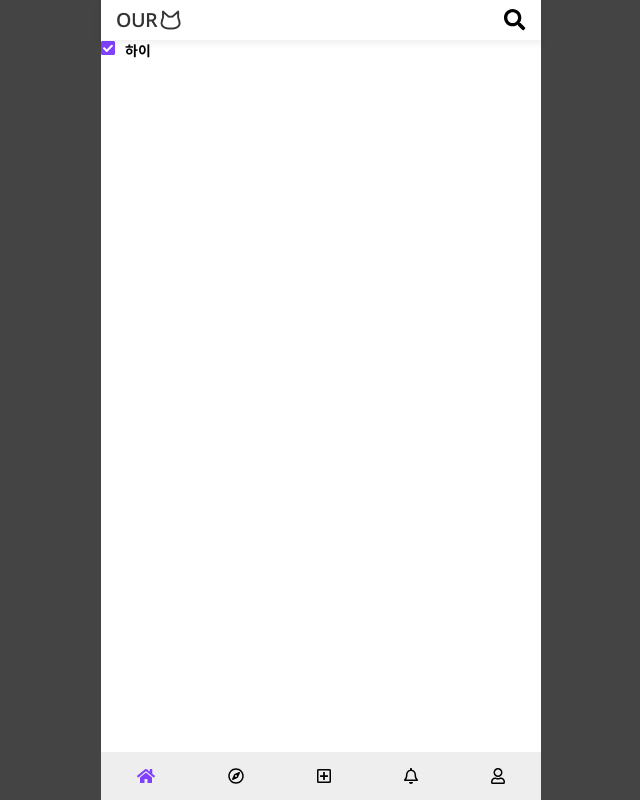
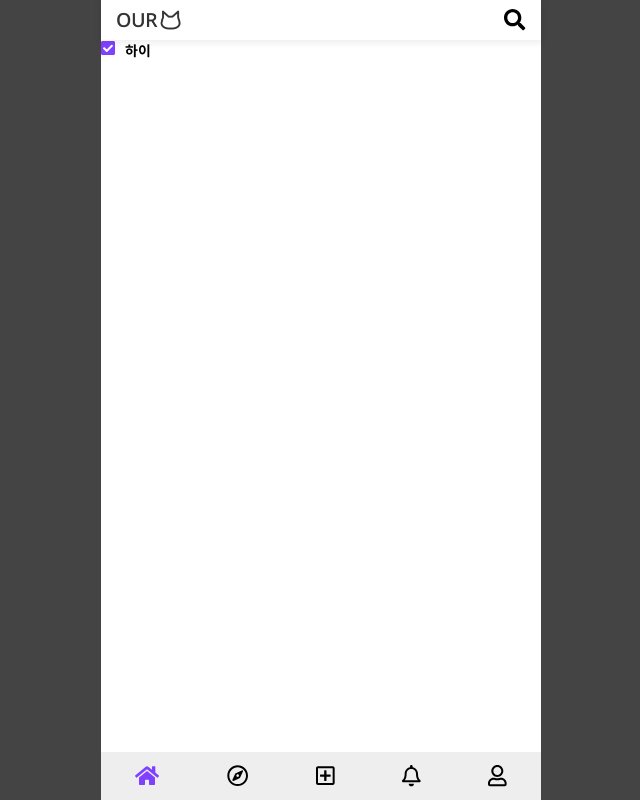
Before and after one commit to ourCat/ourCat_frontend, a Next.js app: page / in a window 1280 px wide. Shown: the top 800 px of the page, without its empty margins (319-959 px from the left). Built offline with nearby package versions, Linux system fonts and the light colour scheme.

Commit message:
refactor : 아이콘 사이즈 lg로 수정

```diff
--- a/src/components/organisms/BottomNavigation/index.tsx
+++ b/src/components/organisms/BottomNavigation/index.tsx
@@ -64,6 +64,7 @@ export const BottomNavigation: React.FC<BottomNavigationProps> = props => {
               {...item}
               onClick={onClickIcon}
               color={selected === item.id ? themeContext.colors.MAIN : null}
+              size={'lg'}
             />
           ))}
         </S.Content>
```
